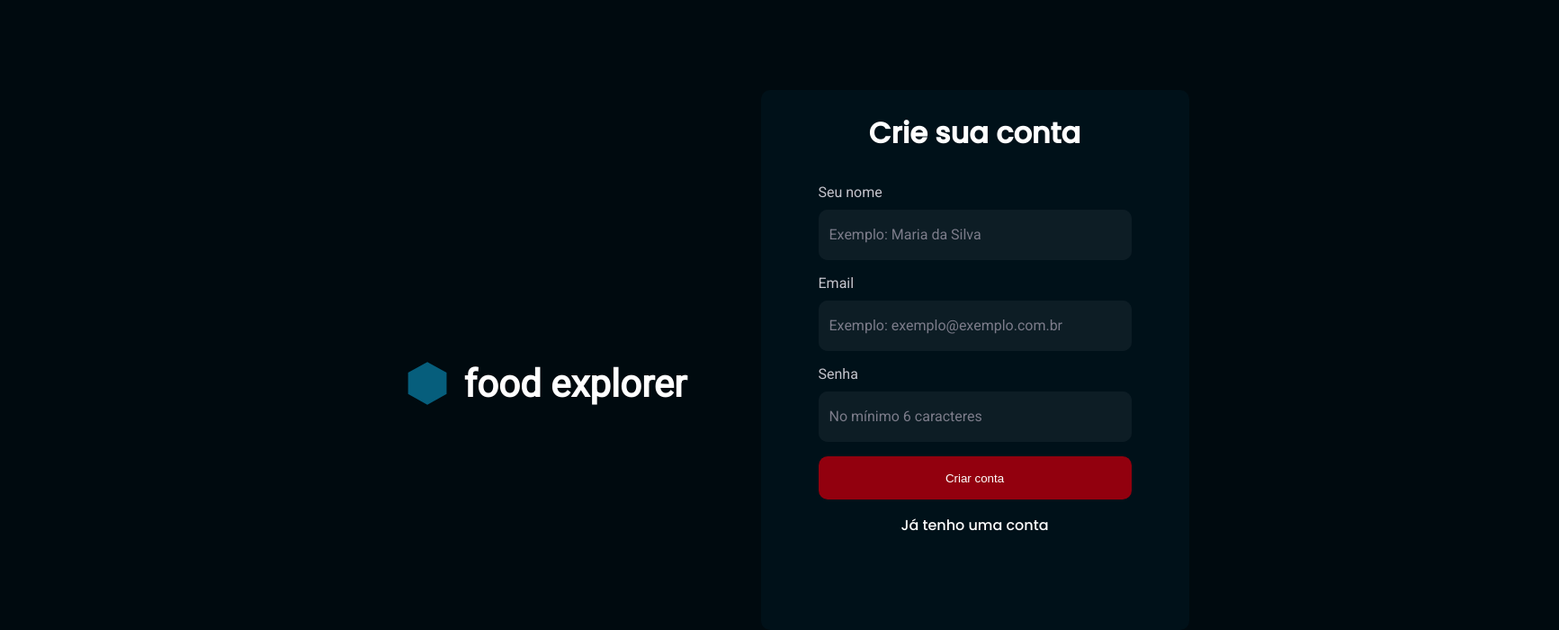
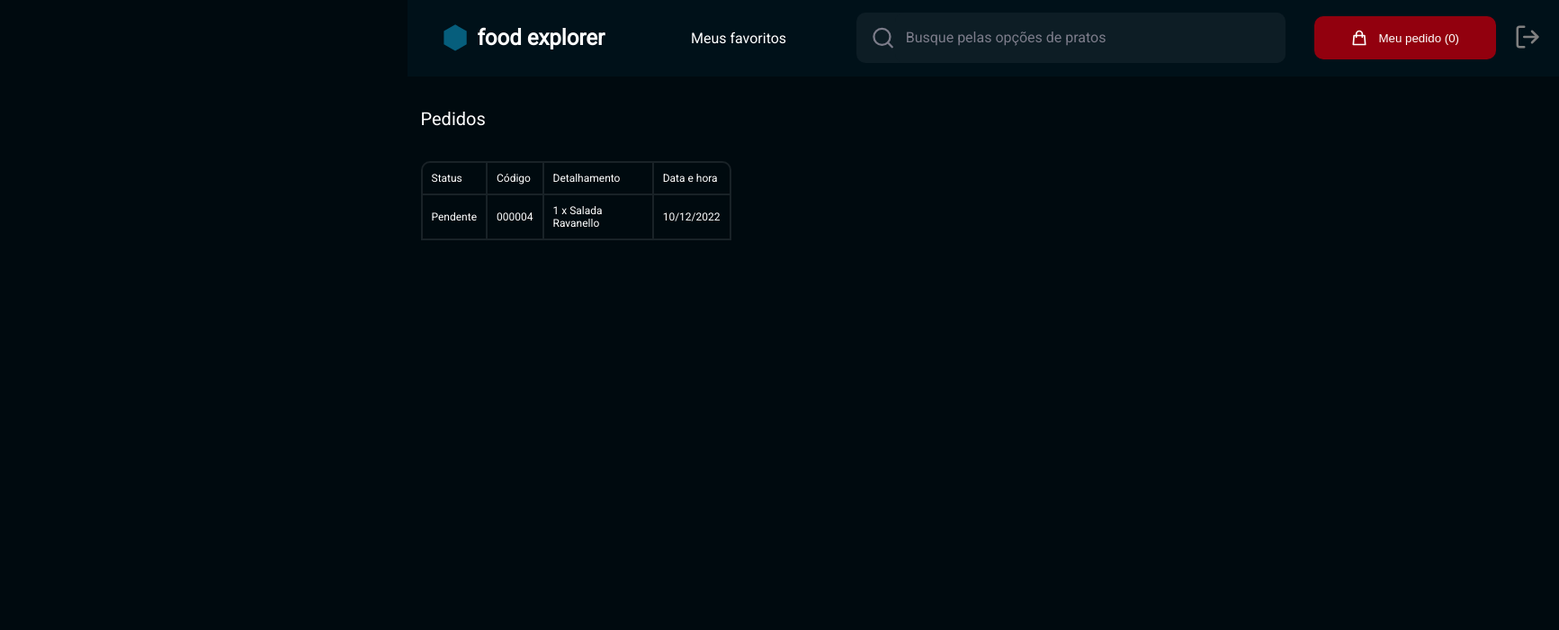
Before and after one commit to renatomarsalla/explorer-rocketseat, a React (Vite) app in the folder Desafio_Final/foodExplorer/foodExplorer/foodExplorer/: page / in a window 1280 px wide. Shown: the top 700 px of the page at 90% size, 1733 px wide, since content can reach past the window. Built offline with nearby package versions, Linux system fonts and the light colour scheme.

Commit message:
iniciando pagina de pedidos

```diff
--- a/Desafio_Final/foodExplorer/foodExplorer/foodExplorer/src/main.jsx
+++ b/Desafio_Final/foodExplorer/foodExplorer/foodExplorer/src/main.jsx
@@ -5,6 +5,7 @@ import { SignIn } from './pages/SignIn/SignIn';
 import { SignUp } from './pages/SignUp/SignUp';
 import { Home } from './pages/Home/Home';
 import { Details } from './pages/Details/Details';
+import { Order } from './pages/Orders/Orders';
 
 import { ThemeProvider } from 'styled-components';
 
@@ -16,7 +17,7 @@ ReactDOM.createRoot(document.getElementById('root')).render(
   <React.StrictMode>
     <ThemeProvider theme={theme}>
       <GlobalStyles />
-      <SignUp />
+      <Order />
     </ThemeProvider>
   </React.StrictMode>
 );
--- a/Desafio_Final/foodExplorer/foodExplorer/foodExplorer/src/pages/Orders/Orders.jsx
+++ b/Desafio_Final/foodExplorer/foodExplorer/foodExplorer/src/pages/Orders/Orders.jsx
@@ -1,7 +1,36 @@
 import { Container } from './styles';
 
+import { Header } from '../../components/Header';
+import { Footer } from '../../components/Footer';
+
 function Order() {
-  return <Container></Container>;
+  return (
+    <Container>
+      <Header />
+      <div className="page">
+        <h1>Pedidos</h1>
+        <div className="table">
+          <table>
+            <thead>
+              <tr>
+                <th>Status</th>
+                <th>Código</th>
+                <th>Detalhamento</th>
+                <th>Data e hora</th>
+              </tr>
+            </thead>
+            <tbody>
+              <td>Pendente</td>
+              <td>000004</td>
+              <td>1 x Salada Ravanello</td>
+              <td>10/12/2022</td>
+            </tbody>
+          </table>
+        </div>
+      </div>
+      <Footer />
+    </Container>
+  );
 }
 
 export { Order };
--- a/Desafio_Final/foodExplorer/foodExplorer/foodExplorer/src/pages/Orders/styles.js
+++ b/Desafio_Final/foodExplorer/foodExplorer/foodExplorer/src/pages/Orders/styles.js
@@ -9,6 +9,73 @@ const Container = styled.div`
   height: 100vh;
 
   background-color: ${({ theme }) => theme.COLORS.BACKGROUND_900};
+
+  >.page{
+    margin: 0 auto;
+    /* background-color: red; */
+    width: 34.5rem;
+    height: 100vh;
+
+    display: flex;
+    flex-direction: column;
+    gap: 3.5rem;
+
+
+    h1{
+      color:white;
+      margin-top: 3.5rem;
+
+      font-family: 'Roboto', sans-serif;
+      font-weight: 500;
+    }
+
+    .table{
+      border: 2px solid ${({ theme }) => theme.COLORS.BORDER_TABLE_ORDER};
+      overflow: hidden;
+      border-top-left-radius:1rem;
+      border-top-right-radius:1rem;
+
+
+      table{
+        border-collapse: collapse;
+
+      }
+
+      table thead tr th{
+        text-align: left;
+        border-bottom: 2px solid ${({ theme }) => theme.COLORS.BORDER_TABLE_ORDER};
+        border-right:2px solid ${({ theme }) => theme.COLORS.BORDER_TABLE_ORDER} ;
+
+        padding: 1rem;
+    }
+
+      table *{
+        color: white;
+        font-size: 1.2rem;
+
+        font-family: 'Roboto', sans-serif;
+        font-weight: 400;
+      }
+
+      table tbody td{
+        border-right:2px solid ${({ theme }) => theme.COLORS.BORDER_TABLE_ORDER} ;
+
+        padding: 1rem;
+      }
+
+      table tbody td:last-child, table thead tr th:last-child{
+        border-right:none;
+      }
+    }
+
+
+
+
+
+  }
+
 `;
 
+
+
 export { Container }
--- a/Desafio_Final/foodExplorer/foodExplorer/foodExplorer/src/styles/theme.js
+++ b/Desafio_Final/foodExplorer/foodExplorer/foodExplorer/src/styles/theme.js
@@ -16,6 +16,8 @@ export default {
 
     RED: "#92000E", //figma
 
-    PRICE: "#82F3FF"
+    PRICE: "#82F3FF",
+
+    BORDER_TABLE_ORDER: "#192227"
   }
 }
```
